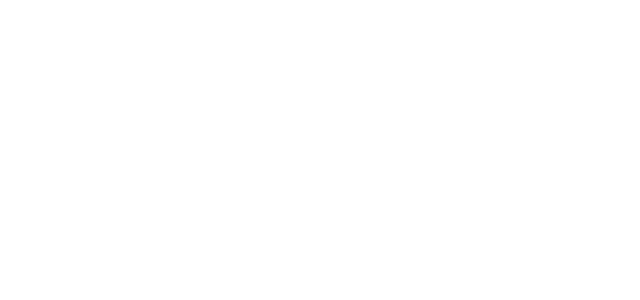
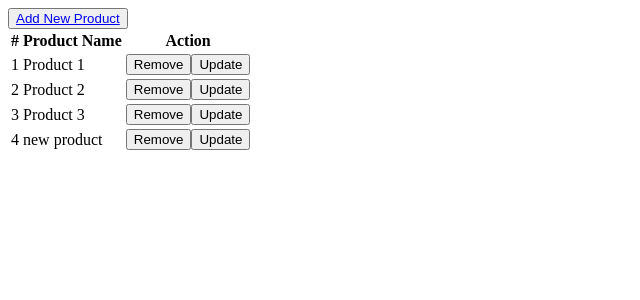
Before and after one commit to sontv8/web502-we17301, a React (Vite) app in the folder React/: page /admin/products in a window 1280 px wide. Before the commit this address had no page. Shown: the top 300 px of the page, without its empty margins (0-640 px from the left). Built offline with nearby package versions, Linux system fonts and the light colour scheme; data requests are answered from the project's data file.

Commit message:
Buổi 6: thêm mới sản phẩm

```diff
--- a/React/db.json
+++ b/React/db.json
@@ -1,3 +1,20 @@
 {
-  "products": []
+  "products": [
+    {
+      "id": 1,
+      "name": "Product 1"
+    },
+    {
+      "id": 2,
+      "name": "Product 2"
+    },
+    {
+      "id": 3,
+      "name": "Product 3"
+    },
+    {
+      "name": "new product ",
+      "id": 4
+    }
+  ]
 }
--- a/React/src/App.jsx
+++ b/React/src/App.jsx
@@ -5,7 +5,9 @@ import HomePage from './pages/HomePage'
 import { Route, Routes } from 'react-router-dom'
 import ProductPage from './pages/Product'
 import ProductDetailPage from './pages/ProductDetail'
-import { deleteProduct } from './api/product'
+import { addProduct, deleteProduct } from './api/product'
+import ProductManagementPage from './pages/admin/ProductManagement'
+import AddProductPage from './pages/admin/AddProduct'
 
 function App() {
   const [products, setProducts] = useState([])
@@ -20,12 +22,17 @@ function App() {
     // }).then(() => setProducts(products.filter(item => item.id !== id)))
     deleteProduct(id).then(() => setProducts(products.filter(item => item.id !== id)))
   }
+  const onHandleAdd = (product) => {
+    addProduct(product).then(() => setProducts([...products, product]))
+  }
   return (
     <div className="App">
       <Routes>
         <Route path='/' element={<HomePage />} />
         <Route path='/products' element={<ProductPage products={products} onRemove={onHandleRemove} />} />
         <Route path='/products/:id' element={<ProductDetailPage />} />
+        <Route path='/admin/products' element={<ProductManagementPage products={products} onRemove={onHandleRemove} />} />
+        <Route path='/admin/products/add' element={<AddProductPage onAdd={onHandleAdd} />} />
       </Routes>
 
     </div >
--- /dev/null
+++ b/React/src/pages/admin/AddProduct.jsx
@@ -0,0 +1,22 @@
+import React, { useState } from 'react'
+
+const AddProductPage = (props) => {
+    const [inputValue, setInputValue] = useState({})
+    const onHandleChange = (e) => {
+        setInputValue({ name: e.target.value });
+    }
+    const onHandleSubmit = (e) => {
+        e.preventDefault()
+        props.onAdd(inputValue);
+    }
+    return (
+        <div>
+            <form action="" onSubmit={onHandleSubmit}>
+                <input type="text" placeholder='Product Name' onChange={onHandleChange} />
+                <button type="submit">Add New Product</button>
+            </form>
+        </div>
+    )
+}
+
+export default AddProductPage
--- /dev/null
+++ b/React/src/pages/admin/ProductManagement.jsx
@@ -0,0 +1,42 @@
+import React, { useState, useEffect } from 'react'
+import { Link } from 'react-router-dom'
+
+const ProductManagementPage = (props) => {
+    const [data, setData] = useState([])
+    useEffect(() => {
+        setData(props.products)
+    }, [props])
+    const removeProduct = (id) => {
+        props.onRemove(id)
+    }
+    return (
+        <div>
+            <button><Link to={'/admin/products/add'}>Add New Product</Link></button>
+            <table>
+                <thead>
+                    <tr>
+                        <th>#</th>
+                        <th>Product Name</th>
+                        <th>Action</th>
+                    </tr>
+                </thead>
+                <tbody>
+                    {
+                        data.map((item, index) => {
+                            return <tr key={item.id}>
+                                <td>{index + 1}</td>
+                                <td>{item.name}</td>
+                                <td>
+                                    <button onClick={() => removeProduct(item.id)}>Remove</button>
+                                    <button>Update</button>
+                                </td>
+                            </tr>
+                        })
+                    }
+                </tbody>
+            </table>
+        </div>
+    )
+}
+
+export default ProductManagementPage
```
Also changed, not shown: React/src/pages/admin/Dashboard.jsx (added, +9 -0 lines).
